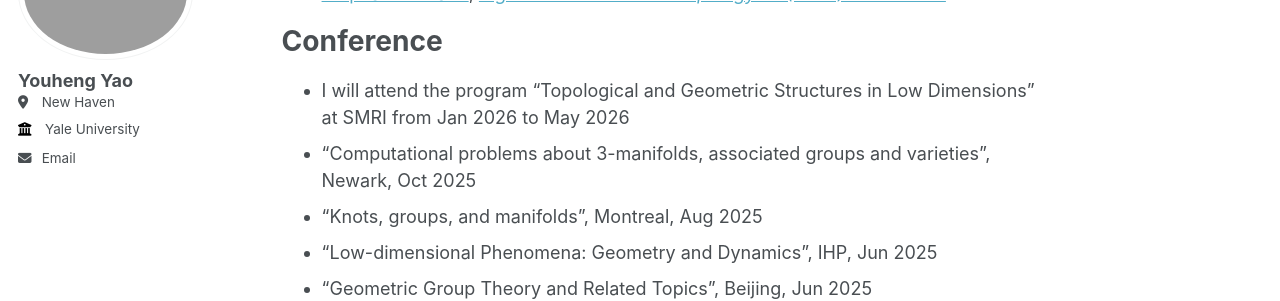
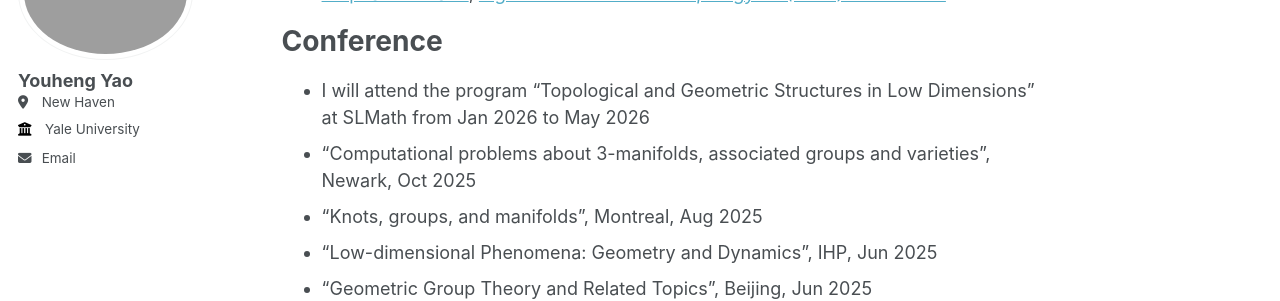
Before and after one commit to LionelYao/LionelYao.github.io, a Jekyll site: the page built from _pages/about.md, in a window 1280 px wide and 900 px high, scrolled down 634 px. Shown: the part 180-481 px from the top of the window. Built offline with Jekyll 4.4.1, drawn with Linux system fonts in a browser that asks for light colours; a script that is not in the unit is left out.

Commit message:
Update about.md

```diff
--- a/_pages/about.md
+++ b/_pages/about.md
@@ -32,7 +32,7 @@ Publication
 
 Conference
 ======
-- I will attend the program "Topological and Geometric Structures in Low Dimensions" at SMRI from Jan 2026 to May 2026
+- I will attend the program "Topological and Geometric Structures in Low Dimensions" at SLMath from Jan 2026 to May 2026
 - "Computational problems about 3-manifolds, associated groups and varieties", Newark, Oct 2025
 - "Knots, groups, and manifolds", Montreal, Aug 2025
 - "Low-dimensional Phenomena: Geometry and Dynamics", IHP, Jun 2025
```
